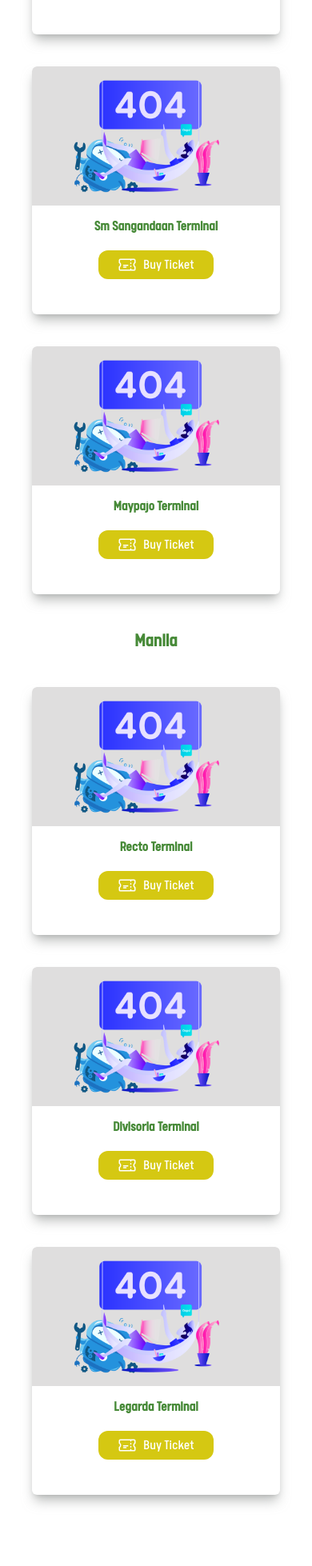
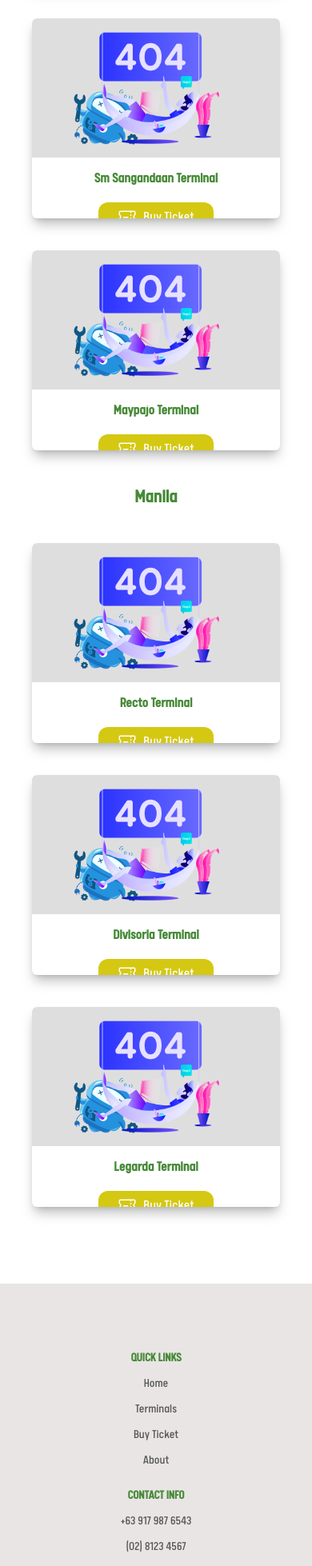
Before and after one commit to CodeWithRibo/JeepneyTicketingSystem, a PHP site: page /public/include/select_terminal.php in a window 390 px wide. Shown: the part 1143-3101 px from the top of the page at 80% size. Run offline with PHP 8.4, Linux system fonts and the light colour scheme; the visitor is signed in with stand-in values (Sample User, id 1); data that the repository does not hold is empty; style sheets or scripts are compiled from the project's sources; some libraries are stand-ins or nearby versions.

Commit message:
fixing height of card terminal

```diff
--- a/public/Include/select_terminal.php
+++ b/public/Include/select_terminal.php
@@ -92,8 +92,8 @@ if($result -> num_rows > 0) {
         </div>
         <div class="grid grid-cols-1 items-center justify-items-center gap-10 pt-10 md:grid-cols-2 lg:grid-cols-3">
           <!-- Monumento Terminal -->
-          <div class="h-[310px] sm:h-[390px] md:h-[410px] w-full overflow-hidden rounded-md shadow-lg shadow-[#999c9aa5]">
-            <img class="responsive_img h-48 w-full rounded-t-md object-cover sm:h-56 md:h-64 lg:h-72 xl:h-80" src="/jts/image/404_temporary_image.png" alt="Monumento Terminal" />
+          <div class="h-[250px] sm:h-[390px] md:h-[410px] w-full overflow-hidden rounded-md shadow-lg shadow-[#999c9aa5]">
+            <img class="responsive_img h-48 w-full rounded-t-md object-cover sm:h-56 md:h-64 lg:h-72 xl:h-80" src="/jts/image/monumento_landmark.jpg" alt="Monumento Terminal" />
             <div class="flex flex-col items-center justify-between rounded-b-3xl p-3 sm:p-4 md:p-5 lg:flex-col xl:p-0 2xl:flex-row 2xl:p-5">
               <span class="text-lg font-semibold text-primary sm:text-[17px] md:text-[20px] lg:text-base 2xl:text-[19px]">Monumento Terminal</span>
             <div>
@@ -107,7 +107,7 @@ if($result -> num_rows > 0) {
             </div>
           </div>
           <!-- Sangandaan Terminal -->
-          <div class="h-[310px] sm:h-[390px] md:h-[410px] w-full overflow-hidden rounded-md shadow-lg shadow-[#999c9aa5]">
+          <div class="h-[250px] sm:h-[390px] md:h-[410px] w-full overflow-hidden rounded-md shadow-lg shadow-[#999c9aa5]">
             <img class="responsive_img h-48 w-full rounded-t-md object-cover sm:h-56 md:h-64 lg:h-72 xl:h-80" src="/jts/image/404_temporary_image.png" alt="Sm Sangandaan Terminal" />
             <div class="flex flex-col items-center justify-between rounded-b-3xl p-3 sm:p-4 md:p-5 lg:flex-col xl:p-0 2xl:flex-row 2xl:p-5">
               <span class="text-lg font-semibold text-primary sm:text-[17px] md:text-[20px] lg:text-base 2xl:text-[19px]" id="sm_sangandaan_terminal" >Sm Sangandaan Terminal</span>
@@ -120,7 +120,7 @@ if($result -> num_rows > 0) {
             </div>
           </div>
           <!-- May Pajo Terminal -->
-          <div class="h-[310px] sm:h-[390px] md:h-[410px] w-full overflow-hidden rounded-md shadow-lg shadow-[#999c9aa5]">
+          <div class="h-[250px] sm:h-[390px] md:h-[410px] w-full overflow-hidden rounded-md shadow-lg shadow-[#999c9aa5]">
             <img class="responsive_img h-48 w-full rounded-t-md object-cover sm:h-56 md:h-64 lg:h-72 xl:h-80" src="/jts/image/404_temporary_image.png" alt="Maypajo Terminal" />
             <div class="flex flex-col items-center justify-between rounded-b-3xl p-3 sm:p-4 md:p-5 lg:flex-col xl:p-0 2xl:flex-row 2xl:p-5">
               <span class="text-lg font-semibold text-primary sm:text-[17px] md:text-[20px] lg:text-base 2xl:text-[19px]" id="maypajo_terminal" >Maypajo Terminal</span>
@@ -138,7 +138,7 @@ if($result -> num_rows > 0) {
           <span class="text-primary">Manila</span>
         </div>
         <div class="grid grid-cols-1 items-center justify-items-center gap-10 pt-10 md:grid-cols-2 lg:grid-cols-3 pb-14">
-          <div class="h-[310px] sm:h-[390px] md:h-[410px] w-full overflow-hidden rounded-md shadow-lg shadow-[#999c9aa5]">
+          <div class="h-[250px] sm:h-[390px] md:h-[410px] w-full overflow-hidden rounded-md shadow-lg shadow-[#999c9aa5]">
             <img class="responsive_img h-48 w-full rounded-t-md object-cover sm:h-56 md:h-64 lg:h-72 xl:h-80" src="/jts/image/404_temporary_image.png" alt="Recto Terminal" />
             <div class="flex flex-col items-center justify-between rounded-b-3xl p-3 sm:p-4 md:p-5 lg:flex-col xl:p-0 2xl:flex-row 2xl:p-5">
               <span class="text-lg font-semibold text-primary sm:text-[17px] md:text-[20px] lg:text-base 2xl:text-[19px]" id="recto_terminal" >Recto Terminal</span>
@@ -151,7 +151,7 @@ if($result -> num_rows > 0) {
             </div>
           </div>
           <!-- DIVISORIA -->
-          <div class="h-[310px] sm:h-[390px] md:h-[410px] w-full overflow-hidden rounded-md shadow-lg shadow-[#999c9aa5]">
+          <div class="h-[250px] sm:h-[390px] md:h-[410px] w-full overflow-hidden rounded-md shadow-lg shadow-[#999c9aa5]">
             <img class="responsive_img h-48 w-full rounded-t-md object-cover sm:h-56 md:h-64 lg:h-72 xl:h-80" src="/jts/image/404_temporary_image.png" alt="Divisoria Terminal" />
             <div class="flex flex-col items-center justify-between rounded-b-3xl p-3 sm:p-4 md:p-5 lg:flex-col xl:p-0 2xl:flex-row 2xl:p-5">
               <span class="text-lg font-semibold text-primary sm:text-[17px] md:text-[20px] lg:text-base 2xl:text-[19px]" id="divisoria_terminal" >Divisoria Terminal</span>
@@ -164,7 +164,7 @@ if($result -> num_rows > 0) {
             </div>
           </div>
           <!--LEGARDA -->
-          <div class="h-[310px] sm:h-[390px] md:h-[410px] w-full overflow-hidden rounded-md shadow-lg shadow-[#999c9aa5]">
+          <div class="h-[250px] sm:h-[390px] md:h-[410px] w-full overflow-hidden rounded-md shadow-lg shadow-[#999c9aa5]">
             <img class="responsive_img h-48 w-full rounded-t-md object-cover sm:h-56 md:h-64 lg:h-72 xl:h-80" src="/jts/image/404_temporary_image.png" alt="Divisoria Terminal" />
             <div class="flex flex-col items-center justify-between rounded-b-3xl p-3 sm:p-4 md:p-5 lg:flex-col xl:p-0 2xl:flex-row 2xl:p-5">
               <span class="text-lg font-semibold text-primary sm:text-[17px] md:text-[20px] lg:text-base 2xl:text-[19px]" id="legarda_terminal" >Legarda Terminal</span>
```
